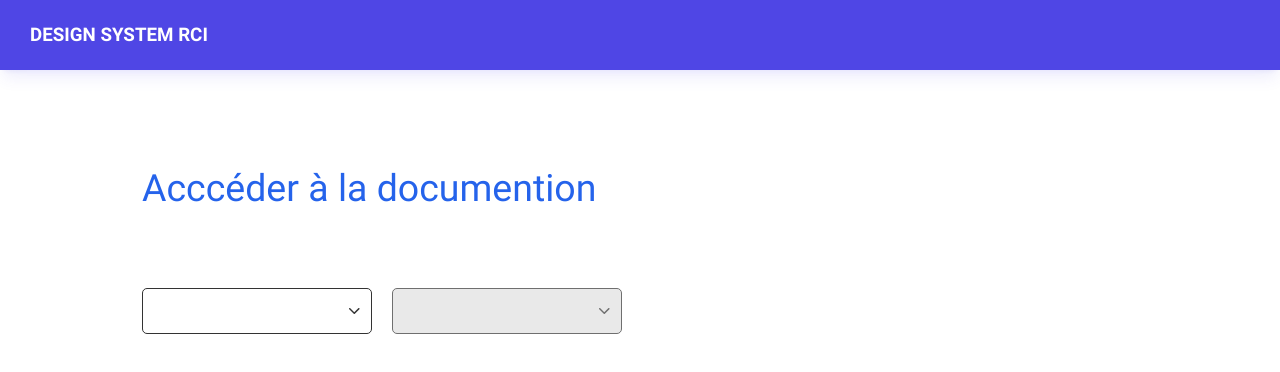
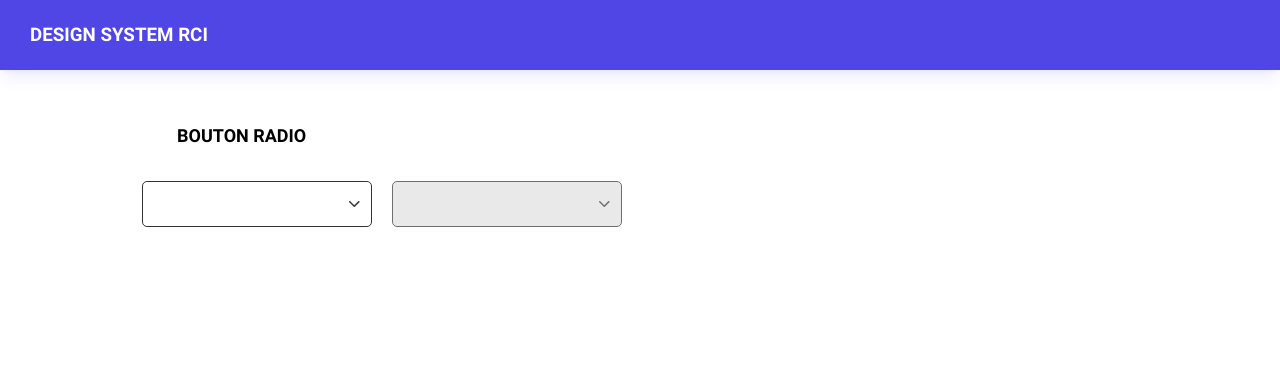
Before and after one commit to elixian/ds-pro, an Angular app: page /drop-down in a window 1280 px wide. Shown: the top 372 px of the page. Built offline with nearby package versions, Linux system fonts and the light colour scheme.

Commit message:
routes configuration

```diff
--- a/src/app/app-routing.module.ts
+++ b/src/app/app-routing.module.ts
@@ -1,3 +1,4 @@
+import { CardViewComponent } from './layouts/card-view/card-view.component';
 import { DropdownViewComponent } from './layouts/dropdown-view/dropdown-view.component';
 import { StateViewComponent } from './layouts/state-view/state-view.component';
 import { RadiobuttonViewComponent } from './layouts/radiobutton-view/radiobutton-view.component';
@@ -8,6 +9,7 @@ import { ButtonViewComponent } from './layouts/button-view/button-view.component
 import { CheckboxViewComponent } from './layouts/checkbox-view/checkbox-view.component';
 
 const routes: Routes = [
+  { path: '', component: CardViewComponent },
   { path: 'buttons', component: ButtonViewComponent },
   { path: 'checkbox', component: CheckboxViewComponent },
   { path: 'inputs', component: InputViewComponent },
--- a/src/app/app.component.html
+++ b/src/app/app.component.html
@@ -2,9 +2,7 @@
 
 <div class="p-32 pt-36 pb-36 m-auto  w-full max-w-[1156px]">
 
-  <div class="m-32 ml-0">
-    <a   class="text-6xl text-blue-600 hover:text-blue-700 mt-48 " href="/doc/index.html">Acccéder à la documention</a>
-  </div>
+
   <router-outlet></router-outlet>
   <!-- SECTION RADIO BOUTTON -->
   <!-- <section class="mb-10">
--- a/src/app/app.module.ts
+++ b/src/app/app.module.ts
@@ -18,6 +18,7 @@ import { StateViewComponent } from './layouts/state-view/state-view.component';
 import { DropdownComponent } from './components/dropdown/dropdown.component';
 import { DropdownViewComponent } from './layouts/dropdown-view/dropdown-view.component';
 import { CheckboxViewComponent } from './layouts/checkbox-view/checkbox-view.component';
+import { CardViewComponent } from './layouts/card-view/card-view.component';
 
 
 
@@ -45,6 +46,7 @@ import { CheckboxViewComponent } from './layouts/checkbox-view/checkbox-view.com
           DropdownViewComponent,
           ButtonsComponent,
           CheckboxViewComponent,
+          CardViewComponent,
 
   ],
   imports: [
--- a/src/app/layouts/dropdown-view/dropdown-view.component.html
+++ b/src/app/layouts/dropdown-view/dropdown-view.component.html
@@ -1,3 +1,4 @@
+<h1 class="m-14">Bouton Radio</h1>
 <div class="flex  gap-8">
     <app-dropdown [listOptions]="fakeData"></app-dropdown>
     <app-dropdown [listOptions]="fakeData" [isDisabled]="true"></app-dropdown>
```
